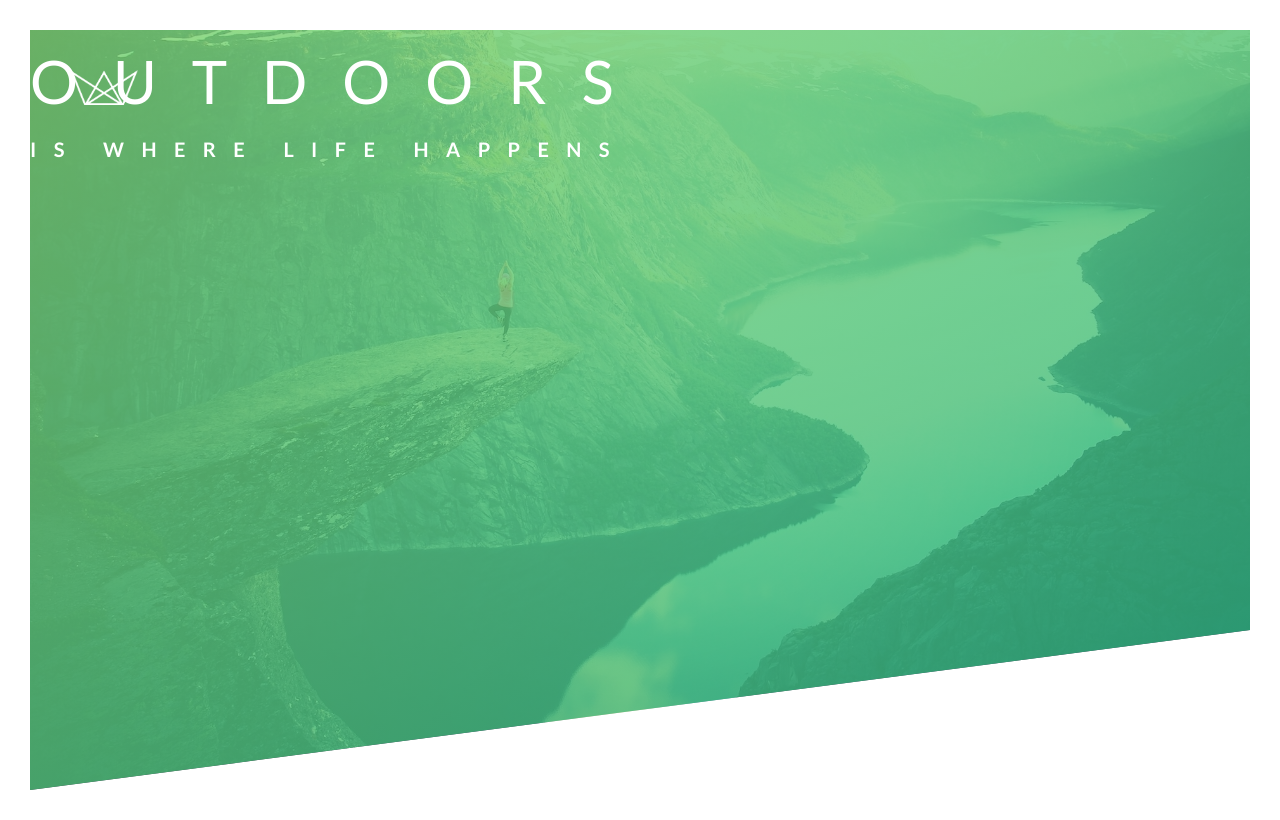
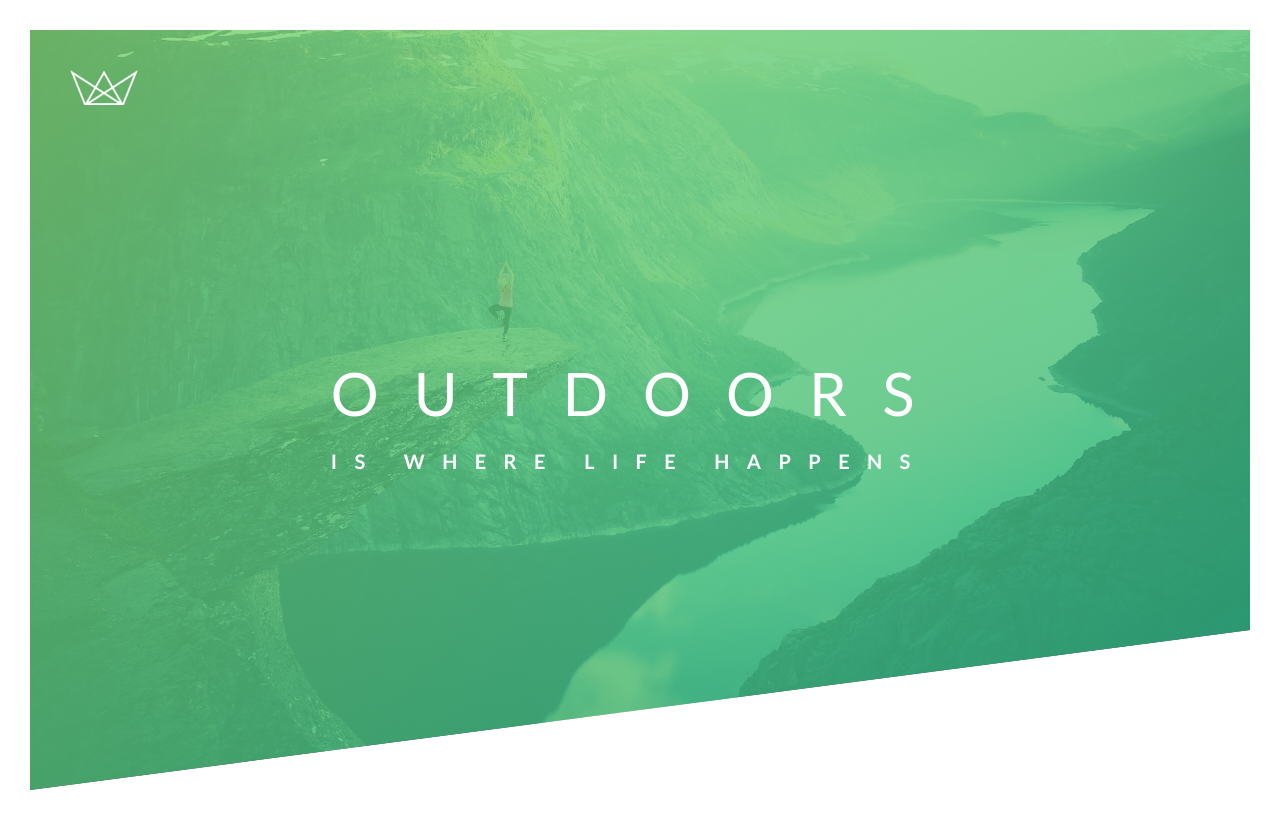
Before and after one commit to TheDavidGage/natours_udemy, a plain HTML site: page starter/index.html in a window 1280 px wide. Drawn offline with Linux system fonts and the light colour scheme.

Commit message:
fixed header

```diff
--- a/starter/css/style.css
+++ b/starter/css/style.css
@@ -47,6 +47,13 @@ body {
   height: 35px;
 }
 
+.text-box {
+  position: absolute;
+  top: 50%;
+  left: 50%;
+  transform: translate(-50%, -50%);
+}
+
 .heading-primary {
   color: #fff;
   text-transform: uppercase;
--- a/starter/index.html
+++ b/starter/index.html
@@ -18,10 +18,14 @@
                 <img src="img/logo-white.png" alt="Logo" class="logo">
             </div>
 
-            <h1 class="heading-primary">
-                <span class="heading-primary-main">Outdoors</span>
-                <span class="heading-primary-sub">is where life happens</span>
-            </h1>
+            <div class="text-box">
+                    <h1 class="heading-primary">
+                        <span class="heading-primary-main">Outdoors</span>
+                        <span class="heading-primary-sub">is where life happens</span>
+                    </h1>
+            </div>
+
+
         </header>
 
     </body>
```
